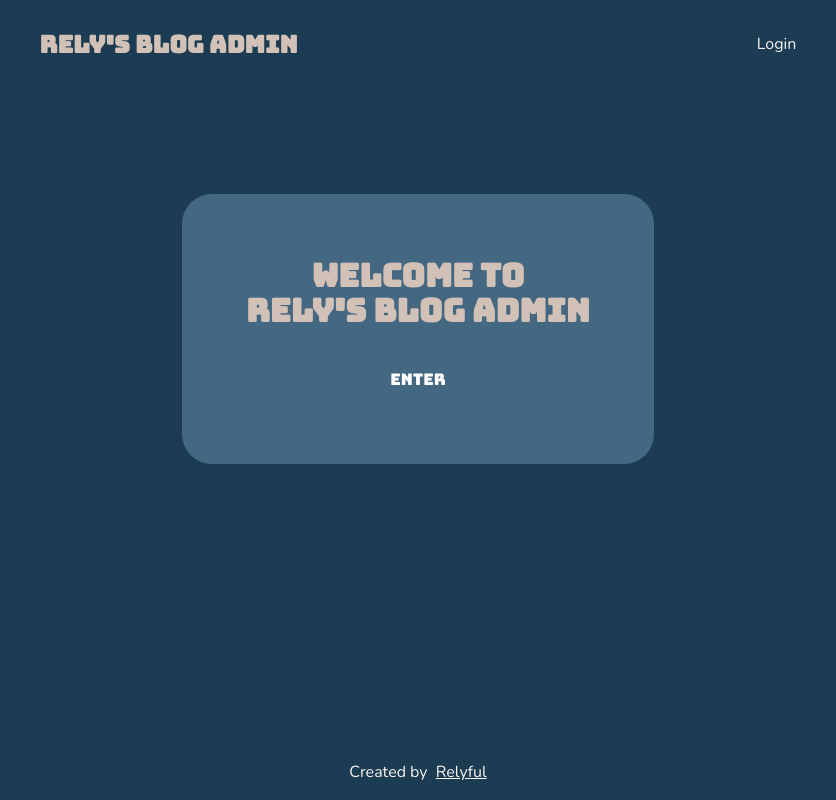
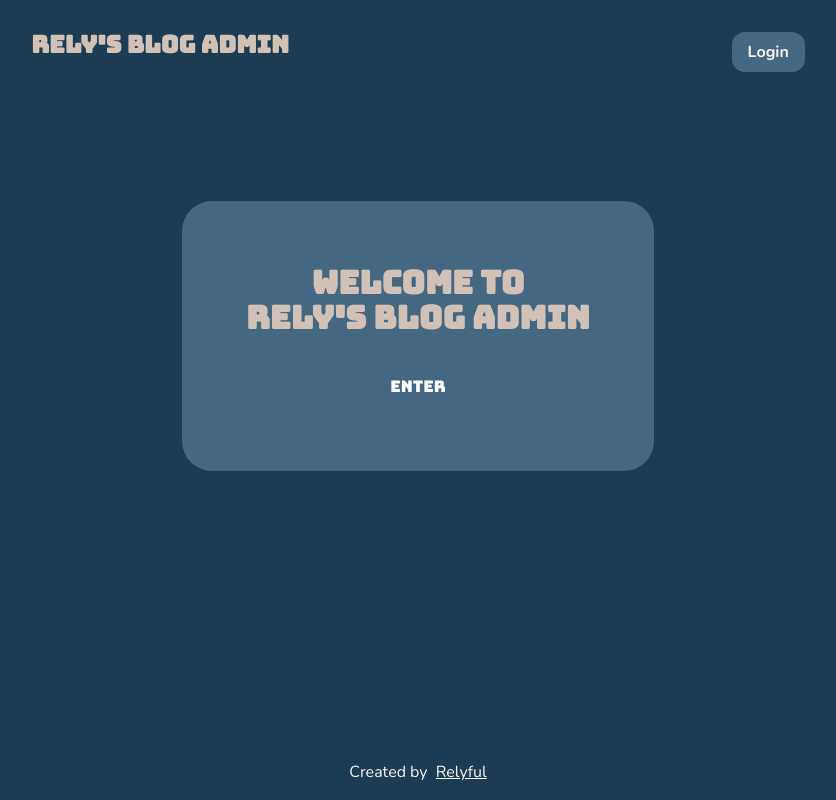
Before and after one commit to Relyful/blogApiAdminFrontend, a React (Vite) app: page / in a window 1280 px wide. Shown: the whole page, without its empty margins (222-1058 px from the left). Built offline with nearby package versions, Linux system fonts and the light colour scheme.

Commit message:
Style header links

```diff
--- a/src/components/Header/Header.module.css
+++ b/src/components/Header/Header.module.css
@@ -9,12 +9,22 @@
 
 .headerLinks {
   display: flex;
-  gap: 2em;
+  gap: 1em;
+}
+
+.linkContent:hover {
+  transform: scale(1.05);
 }
 
 .linkContent {
+  transition: transform .2s ease-in-out;
   text-decoration: none;
   color: #F9F3EF;
+  padding: 0.5em 1em;
+  background-color: #456882;
+  border-radius: 13px;
+  cursor: pointer;
+  font-weight: bolder;
 }
 
 .logo {
```
